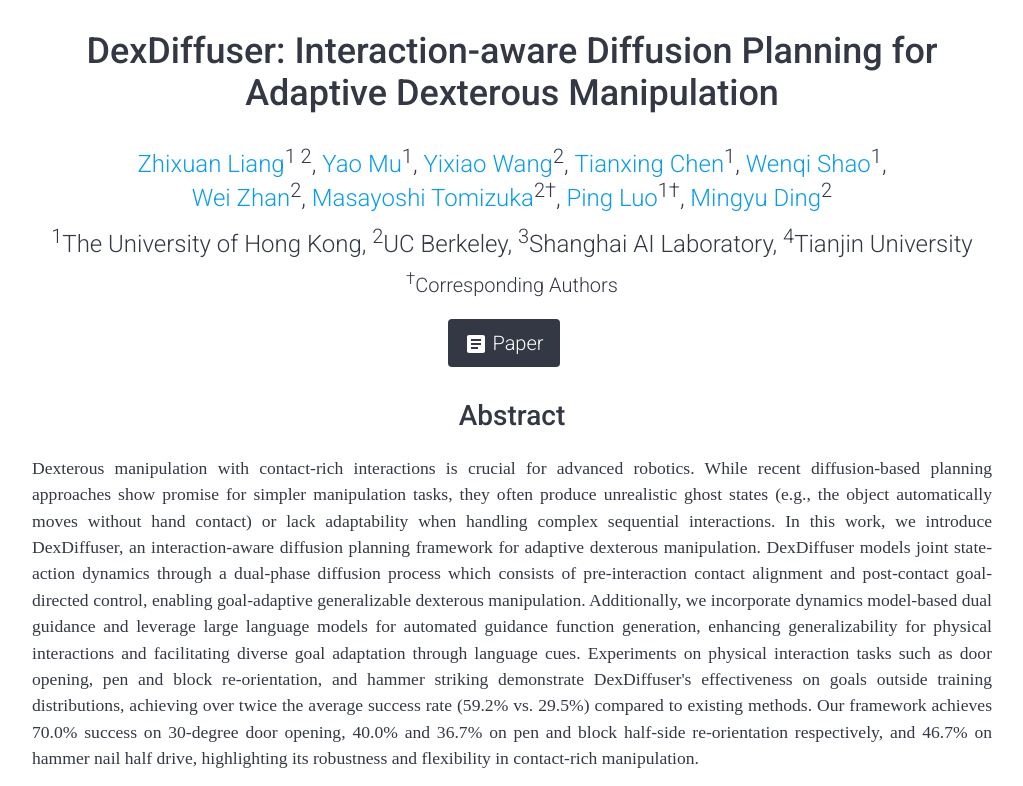
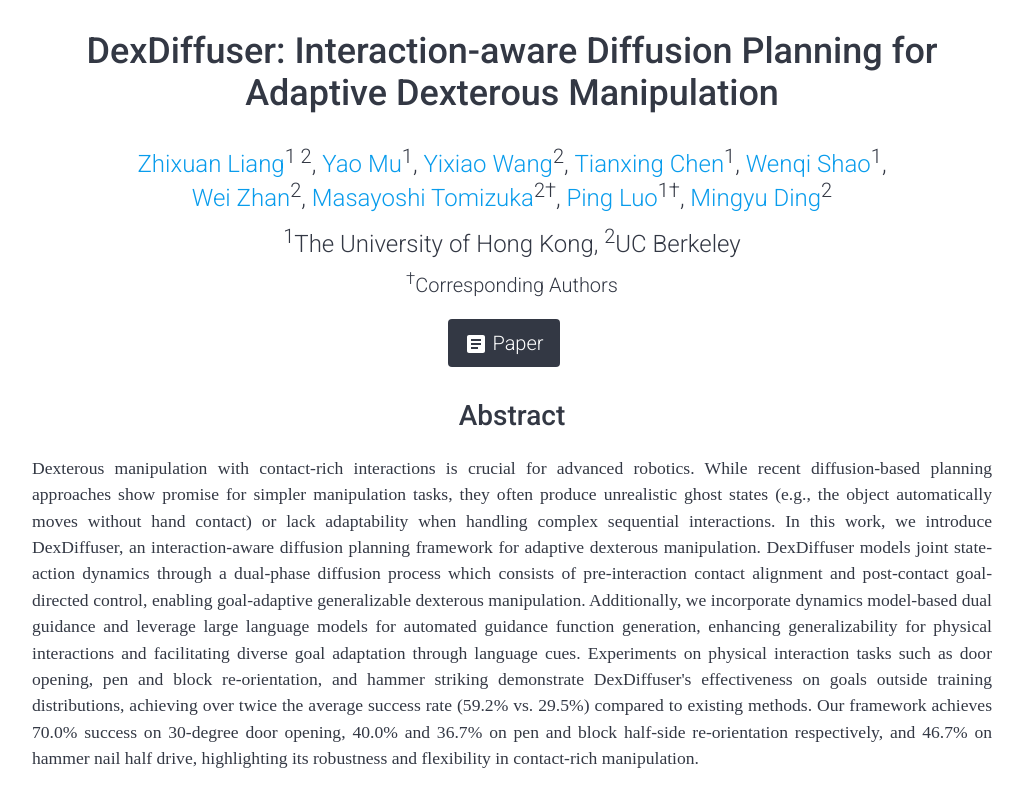
Before and after one commit to dexdiffuser/dexdiffuser.github.io, a plain HTML site: page index.html in a window 1280 px wide. Shown: the top 786 px of the page, without its empty margins (128-1151 px from the left). Drawn offline with nearby package versions, Linux system fonts and the light colour scheme.

Commit message:
Update index.html

```diff
--- a/index.html
+++ b/index.html
@@ -156,9 +156,7 @@
         <section class="affiliations">
           <ul>
             <li><sup>1</sup>The University of Hong Kong,</li>
-            <li><sup>2</sup>UC Berkeley,</li>
-            <li><sup>3</sup>Shanghai AI Laboratory,</li>
-            <li><sup>4</sup>Tianjin University</li>
+            <li><sup>2</sup>UC Berkeley</li>
           </ul>
         </section>
         <section class="corresponding">
```
